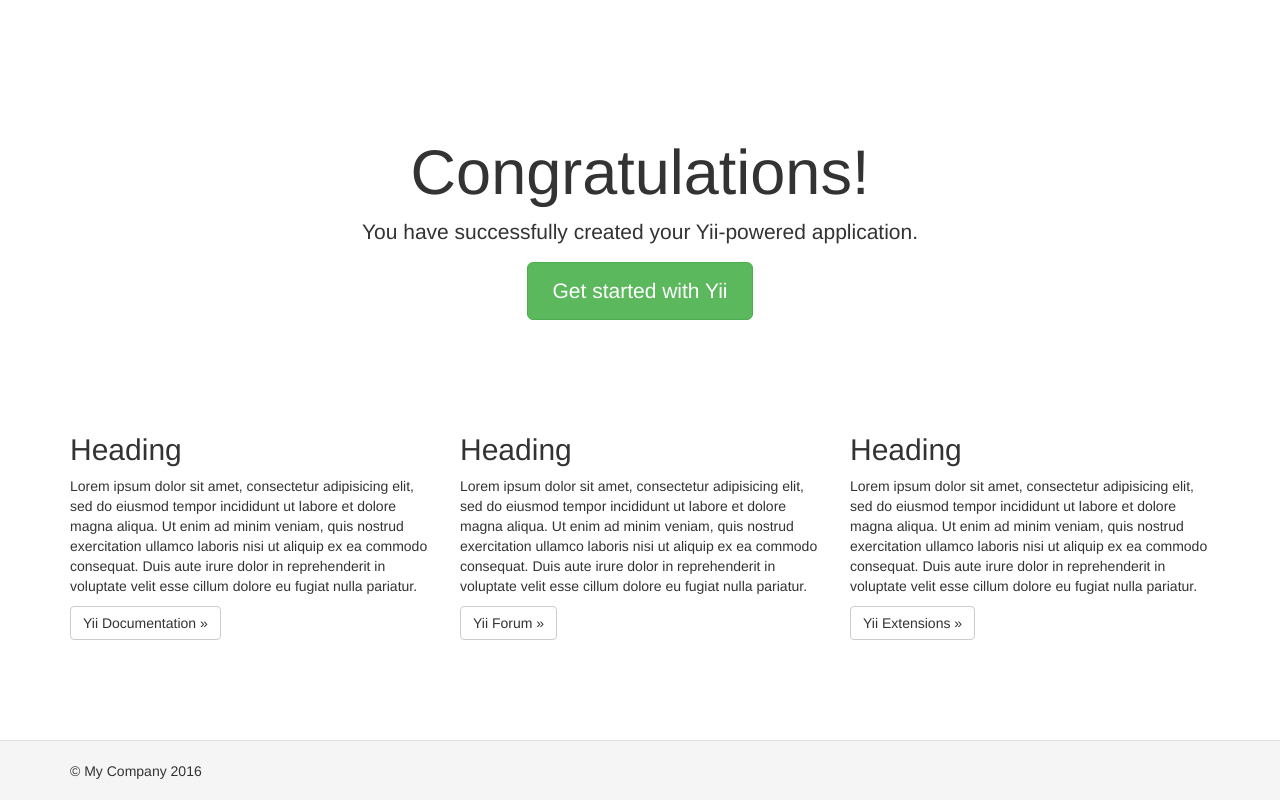
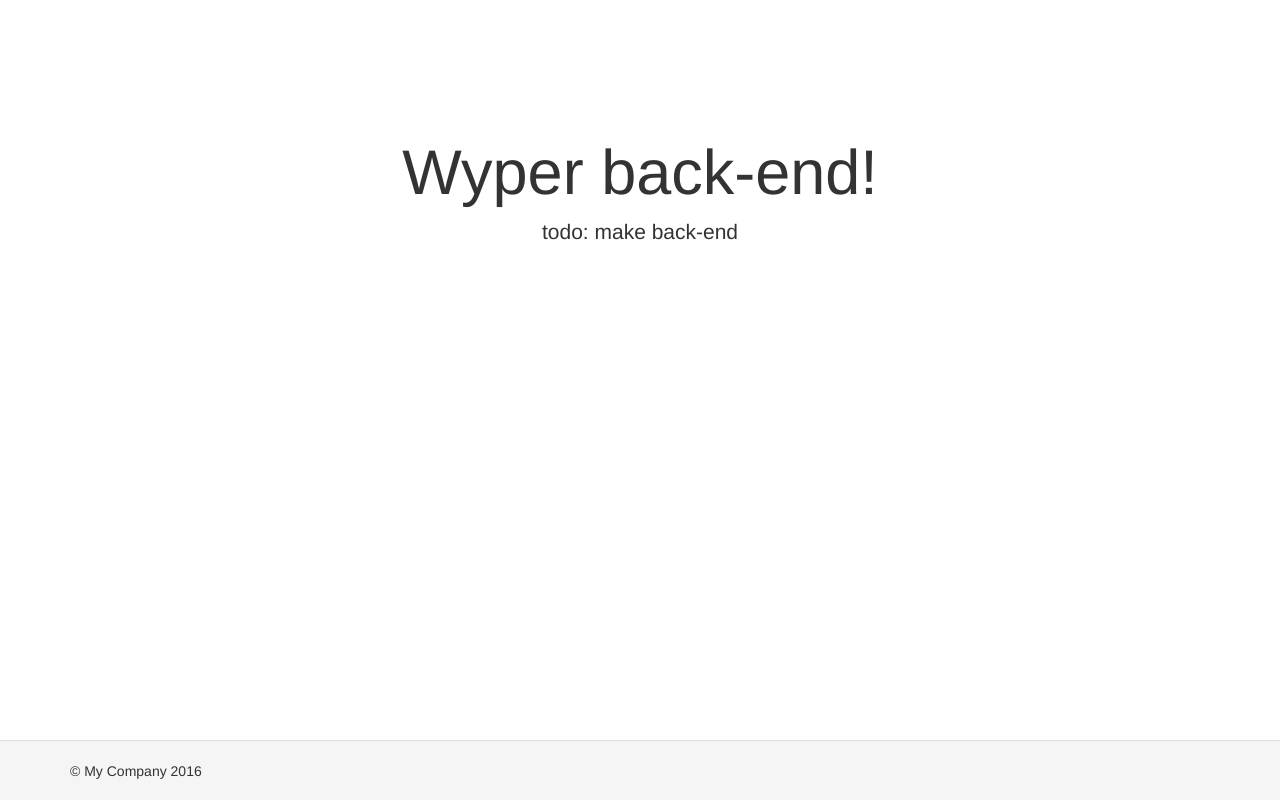
Before and after one commit to kasdf9001/wyper, a Yii app: template views/site/index.php in a window 1280 px wide. Run offline with PHP 8.4 and a stand-in for Yii, Linux system fonts and the light colour scheme; the template is opened without the code that fills it, so the values that code supplies are empty; some libraries are stand-ins or nearby versions.

Commit message:
Delete useless content from Yii basic template

```diff
--- a/views/layouts/main.php
+++ b/views/layouts/main.php
@@ -27,7 +27,7 @@ AppAsset::register($this);
 <div class="wrap">
     <?php
     NavBar::begin([
-        'brandLabel' => 'My Company',
+        'brandLabel' => 'Wyper',
         'brandUrl' => Yii::$app->homeUrl,
         'options' => [
             'class' => 'navbar-inverse navbar-fixed-top',
@@ -37,8 +37,6 @@ AppAsset::register($this);
         'options' => ['class' => 'navbar-nav navbar-right'],
         'items' => [
             ['label' => 'Home', 'url' => ['/site/index']],
-            ['label' => 'About', 'url' => ['/site/about']],
-            ['label' => 'Contact', 'url' => ['/site/contact']],
             Yii::$app->user->isGuest ? (
                 ['label' => 'Login', 'url' => ['/site/login']]
             ) : (
--- a/views/site/index.php
+++ b/views/site/index.php
@@ -7,47 +7,9 @@ $this->title = 'My Yii Application';
 <div class="site-index">
 
     <div class="jumbotron">
-        <h1>Congratulations!</h1>
+        <h1>Wyper back-end!</h1>
 
-        <p class="lead">You have successfully created your Yii-powered application.</p>
-
-        <p><a class="btn btn-lg btn-success" href="http://www.yiiframework.com">Get started with Yii</a></p>
+        <p class="lead">todo: make back-end</p>
     </div>
 
-    <div class="body-content">
-
-        <div class="row">
-            <div class="col-lg-4">
-                <h2>Heading</h2>
-
-                <p>Lorem ipsum dolor sit amet, consectetur adipisicing elit, sed do eiusmod tempor incididunt ut labore et
-                    dolore magna aliqua. Ut enim ad minim veniam, quis nostrud exercitation ullamco laboris nisi ut aliquip
-                    ex ea commodo consequat. Duis aute irure dolor in reprehenderit in voluptate velit esse cillum dolore eu
-                    fugiat nulla pariatur.</p>
-
-                <p><a class="btn btn-default" href="http://www.yiiframework.com/doc/">Yii Documentation &raquo;</a></p>
-            </div>
-            <div class="col-lg-4">
-                <h2>Heading</h2>
-
-                <p>Lorem ipsum dolor sit amet, consectetur adipisicing elit, sed do eiusmod tempor incididunt ut labore et
-                    dolore magna aliqua. Ut enim ad minim veniam, quis nostrud exercitation ullamco laboris nisi ut aliquip
-                    ex ea commodo consequat. Duis aute irure dolor in reprehenderit in voluptate velit esse cillum dolore eu
-                    fugiat nulla pariatur.</p>
-
-                <p><a class="btn btn-default" href="http://www.yiiframework.com/forum/">Yii Forum &raquo;</a></p>
-            </div>
-            <div class="col-lg-4">
-                <h2>Heading</h2>
-
-                <p>Lorem ipsum dolor sit amet, consectetur adipisicing elit, sed do eiusmod tempor incididunt ut labore et
-                    dolore magna aliqua. Ut enim ad minim veniam, quis nostrud exercitation ullamco laboris nisi ut aliquip
-                    ex ea commodo consequat. Duis aute irure dolor in reprehenderit in voluptate velit esse cillum dolore eu
-                    fugiat nulla pariatur.</p>
-
-                <p><a class="btn btn-default" href="http://www.yiiframework.com/extensions/">Yii Extensions &raquo;</a></p>
-            </div>
-        </div>
-
-    </div>
 </div>
```
Also changed, not shown: views/site/about.php (deleted, +0 -18 lines), views/site/contact.php (deleted, +0 -68 lines).
